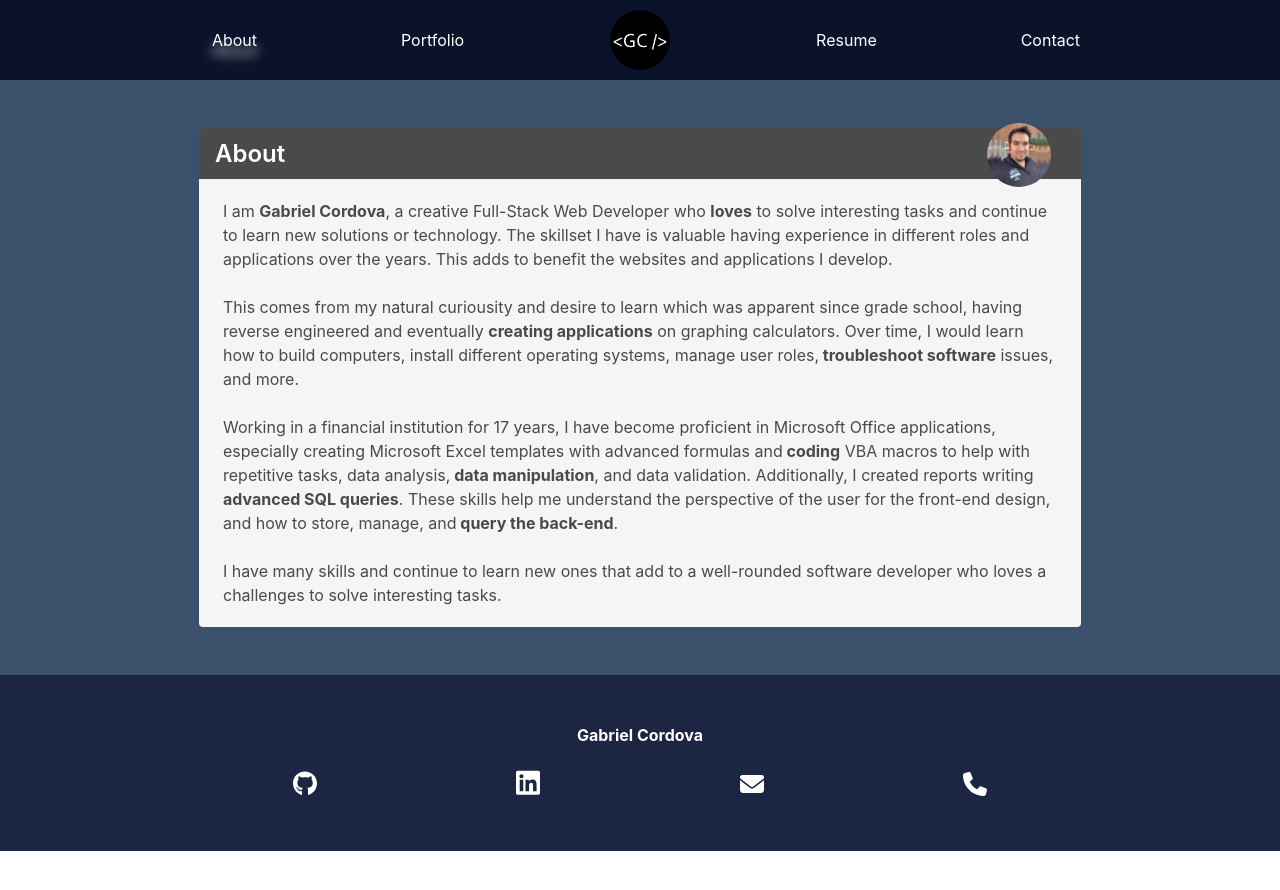
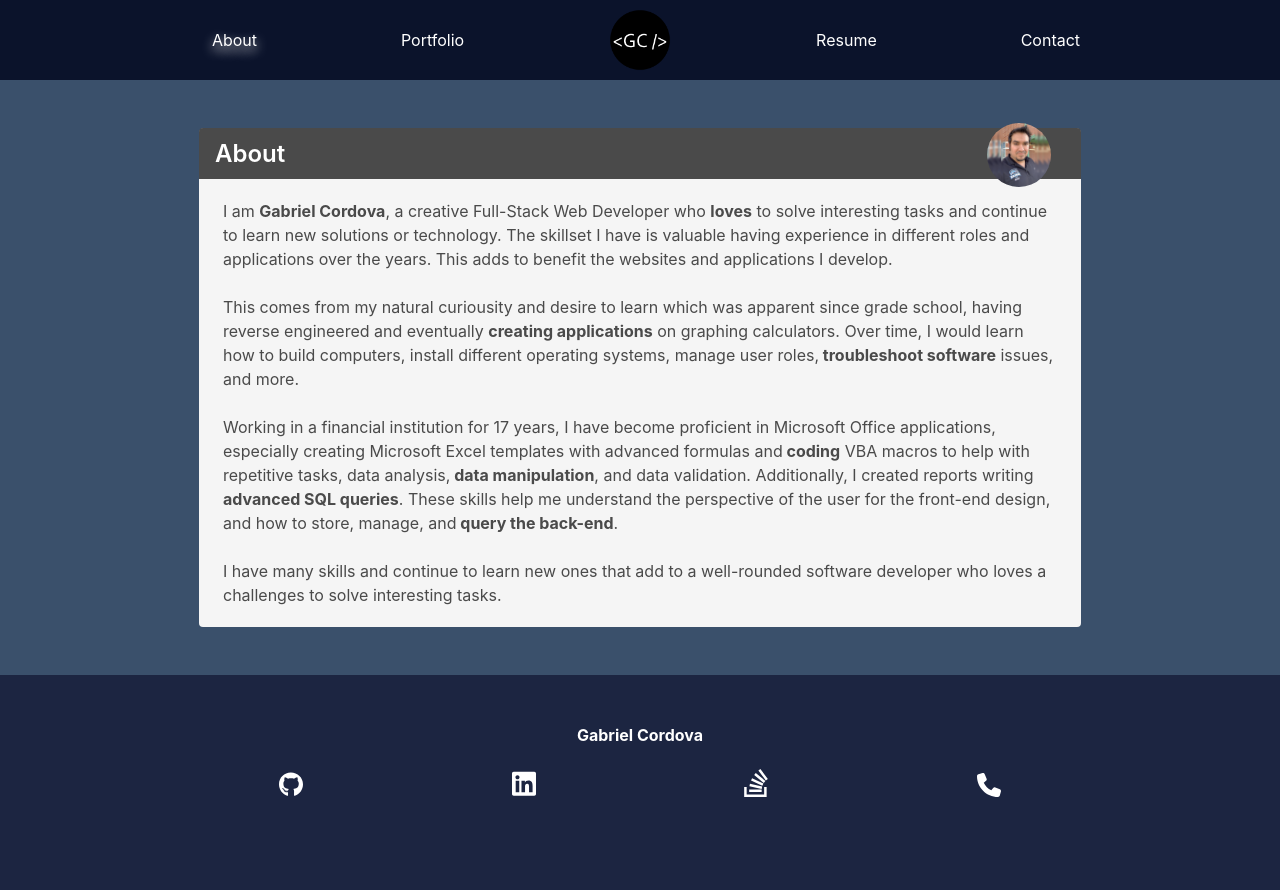
Before and after one commit to Yiladien/gcordova-portfolio, a React (Create React App) app: page / in a window 1280 px wide. Shown: the top 890 px of the page. Before the commit the page ends 851 px from the top, so only its background shows below. Built offline with nearby package versions, Linux system fonts and the light colour scheme.

Commit message:
updated footer link

```diff
--- a/src/components/Footer/index.js
+++ b/src/components/Footer/index.js
@@ -2,7 +2,7 @@ import React from "react";
 
 const Footer = () => {
   return (
-    <div id="footer" className="section">
+    <footer id="footer" className="footer">
       <div className="columns is-desktop">
         <div className="column"></div>
         <div className="column is-three-quarters-desktop">
@@ -51,13 +51,17 @@ const Footer = () => {
             </div>
             <div className="level-item has-text-centered">
               <div>
-                <a href="mailto: yiladien@gmail.com">
-                  <span id="email-icon" className="icon">
+                <a
+                  href="https://stackoverflow.com/users/18272025/gabriel-cordova"
+                  target="_blank"
+                  rel="noopener noreferrer"
+                >
+                  <span id="stack-icon" className="icon">
                     <svg
                       xmlns="http://www.w3.org/2000/svg"
-                      viewBox="0 0 512 512"
+                      viewBox="0 0 384 512"
                     >
-                      <path d="M48 64C21.5 64 0 85.5 0 112c0 15.1 7.1 29.3 19.2 38.4L236.8 313.6c11.4 8.5 27 8.5 38.4 0L492.8 150.4c12.1-9.1 19.2-23.3 19.2-38.4c0-26.5-21.5-48-48-48H48zM0 176V384c0 35.3 28.7 64 64 64H448c35.3 0 64-28.7 64-64V176L294.4 339.2c-22.8 17.1-54 17.1-76.8 0L0 176z" />
+                      <path d="M290.7 311L95 269.7 86.8 309l195.7 41zm51-87L188.2 95.7l-25.5 30.8 153.5 128.3zm-31.2 39.7L129.2 179l-16.7 36.5L293.7 300zM262 32l-32 24 119.3 160.3 32-24zm20.5 328h-200v39.7h200zm39.7 80H42.7V320h-40v160h359.5V320h-40z" />
                     </svg>
                   </span>
                 </a>
@@ -81,7 +85,7 @@ const Footer = () => {
         </div>
         <div className="column"></div>
       </div>
-    </div>
+    </footer>
   );
 };
 
--- a/src/index.css
+++ b/src/index.css
@@ -37,7 +37,7 @@ code {
 }
 
 .navActive a {
-  text-shadow: 0px 10px 12px rgba(255, 255, 255, 1);
+  text-shadow: 0px 5px 12px rgba(255, 255, 255, 1);
 }
 
 #about-header {
```
